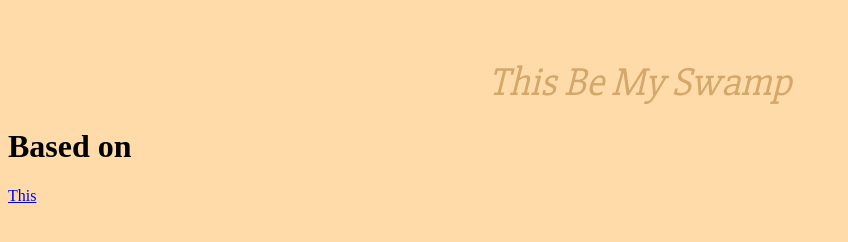
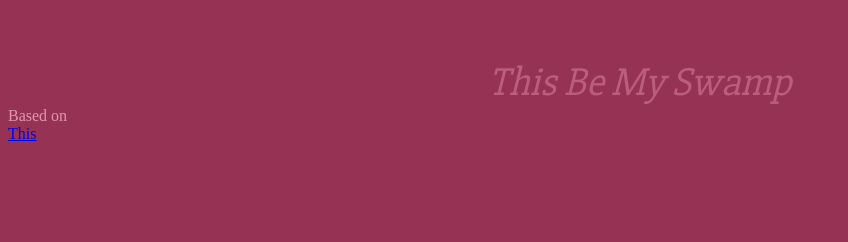
Before and after one commit to Latrick/latrick.github.io, a plain HTML site: page index.html in a window 1280 px wide. Shown: the whole page, without its empty margins (0-848 px from the left). Drawn offline with Linux system fonts and the light colour scheme.

Commit message:
Update index.html

```diff
--- a/index.html
+++ b/index.html
@@ -1,16 +1,16 @@
 
 <html>
   <head>
-    <title>Latrick</title>
+    <title>This is a test</title>
 
   <style>
     @import url(https://fonts.googleapis.com/css?family=Slabo+27px);
     body {
-      background-color: #FFDBAA;
+      background-color: #963254;
     }
     .quote {
       width: 700px;
-      color: #D4A76A;
+      color: #BB5E7D;
       font-size: 30pt;
       padding-top: 50px;
       font-family: 'Slabo 27px', serif;
@@ -18,6 +18,9 @@
       text-align: center;
       margin-left: auto;
       margin-right: auto;
+    }
+    .test {
+      color: E196AF;
     }
 
   </style>
@@ -28,7 +31,10 @@
       This Be My Swamp
       </div>
     </div>
-    <h1>Based on </h1>
+    <div class="test" title="Nais">
+      Based on
+      </div>
+    </div>
   <a href="http://tudurom.github.io">This</a>
   </body>
 </html>
```
